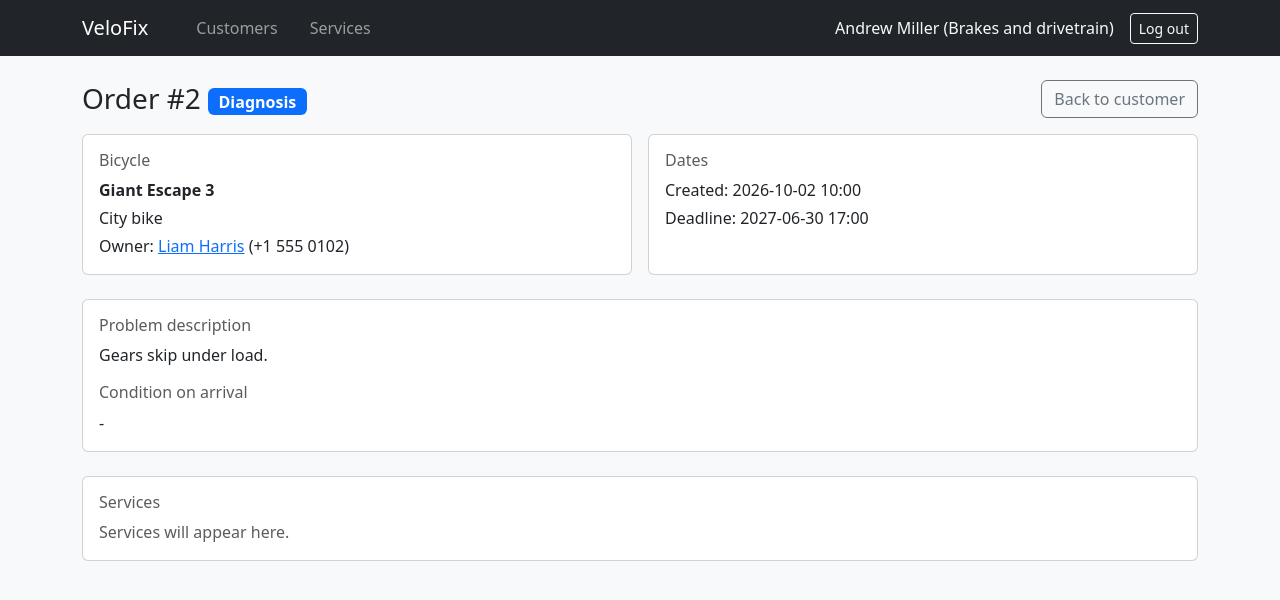
After one commit to sofiia-pohuliailo388/velofix, a Django app: page /orders/2/ in a window 1280 px wide. The commit adds this page. Shown: the top 600 px of the page. Run offline with Django 5.2, Linux system fonts and the light colour scheme; a user stored in the database is signed in; data comes from the database, SQL or seed files in the repository.

Commit message:
add repair order creation from bicycle pag

```diff
--- a/apps/orders/models.py
+++ b/apps/orders/models.py
@@ -3,6 +3,7 @@ from decimal import Decimal
 from django.conf import settings
 from django.db import models
 from django.db.models import DecimalField, F, Q, Sum
+from django.urls import reverse
 from django.utils import timezone
 
 
@@ -109,6 +110,9 @@ class RepairOrder(models.Model):
     @property
     def total(self):
         return self.total_services + self.total_parts
+
+    def get_absolute_url(self):
+        return reverse("order-detail", kwargs={"pk": self.pk})
 
 
 class RepairOrderMechanic(models.Model):
--- /dev/null
+++ b/apps/orders/urls.py
@@ -0,0 +1,11 @@
+from django.urls import path
+
+from .views import (
+    OrderCreate,
+    OrderDetail,
+)
+
+urlpatterns = [
+    path("bicycle/<int:bicycle_pk>/add/", OrderCreate.as_view(), name="order-create"),
+    path("<int:pk>/", OrderDetail.as_view(), name="order-detail"),
+]
--- a/apps/orders/views.py
+++ b/apps/orders/views.py
@@ -1,3 +1,35 @@
-from django.shortcuts import render
+from django.contrib.auth.mixins import LoginRequiredMixin
+from django.contrib.messages.views import SuccessMessageMixin
+from django.shortcuts import get_object_or_404
+from django.views import generic
 
-# Create your views here.
+from apps.customers.models import Bicycle
+
+from .forms import RepairOrderForm
+from .models import RepairOrder
+
+
+class OrderCreate(LoginRequiredMixin, SuccessMessageMixin, generic.CreateView):
+    model = RepairOrder
+    form_class = RepairOrderForm
+    template_name = "orders/order_form.html"
+    success_message = "Repair order created."
+
+    def dispatch(self, request, *args, **kwargs):
+        self.bicycle = get_object_or_404(Bicycle, pk=kwargs["bicycle_pk"])
+        return super().dispatch(request, *args, **kwargs)
+
+    def form_valid(self, form):
+        form.instance.bicycle = self.bicycle
+        return super().form_valid(form)
+
+    def get_context_data(self, **kwargs):
+        context = super().get_context_data(**kwargs)
+        context["bicycle"] = self.bicycle
+        return context
+
+
+class OrderDetail(LoginRequiredMixin, generic.DetailView):
+    queryset = RepairOrder.objects.select_related("bicycle__customer")
+    template_name = "orders/order_detail.html"
+    context_object_name = "order"
--- a/config/urls.py
+++ b/config/urls.py
@@ -8,5 +8,6 @@ urlpatterns = [
     path("logout/", auth_views.LogoutView.as_view(), name="logout"),
     path("", include("apps.dashboard.urls")),
     path("customers/", include("apps.customers.urls")),
-    path("catalog/services/", include("apps.catalog.urls"))
+    path("catalog/services/", include("apps.catalog.urls")),
+    path("orders/", include("apps.orders.urls")),
 ]
--- a/templates/customers/customer_detail.html
+++ b/templates/customers/customer_detail.html
@@ -24,6 +24,7 @@
   <h2 class="h5 m-0">Bicycles</h2>
   <a href="{% url 'bicycle-create' customer.pk %}" class="btn btn-success btn-sm">Add bicycle</a>
 </div>
+
 <div class="table-responsive">
   <table class="table table-hover align-middle bg-white">
     <thead>
@@ -42,7 +43,8 @@
           <td>{{ bicycle.model }}</td>
           <td>{{ bicycle.get_bike_type_display }}</td>
           <td>{{ bicycle.frame_number|default:"-" }}</td>
-          <td class="text-end">
+          <td class="text-end text-nowrap">
+            <a href="{% url 'order-create' bicycle.pk %}" class="btn btn-success btn-sm">New order</a>
             <a href="{% url 'bicycle-update' bicycle.pk %}" class="btn btn-outline-primary btn-sm">Edit</a>
             <a href="{% url 'bicycle-delete' bicycle.pk %}" class="btn btn-outline-danger btn-sm">Delete</a>
           </td>
--- /dev/null
+++ b/templates/orders/order_detail.html
@@ -0,0 +1,57 @@
+{% extends "base.html" %}
+
+{% block title %}Order #{{ order.pk }} - VeloFix{% endblock %}
+
+{% block content %}
+<div class="d-flex justify-content-between align-items-center mb-3">
+  <h1 class="h3 m-0">
+    Order #{{ order.pk }}
+    <span class="badge text-bg-primary fs-6 align-middle">{{ order.get_status_display }}</span>
+    {% if order.is_overdue %}
+      <span class="badge text-bg-danger fs-6 align-middle">Overdue</span>
+    {% endif %}
+  </h1>
+  <a href="{{ order.bicycle.customer.get_absolute_url }}" class="btn btn-outline-secondary">Back to customer</a>
+</div>
+
+<div class="row g-3 mb-4">
+  <div class="col-md-6">
+    <div class="card h-100">
+      <div class="card-body">
+        <h2 class="h6 text-muted">Bicycle</h2>
+        <p class="mb-1"><strong>{{ order.bicycle.brand }} {{ order.bicycle.model }}</strong></p>
+        <p class="mb-1">{{ order.bicycle.get_bike_type_display }}</p>
+        <p class="mb-0">Owner:
+          <a href="{{ order.bicycle.customer.get_absolute_url }}">{{ order.bicycle.customer.full_name }}</a>
+          ({{ order.bicycle.customer.phone }})
+        </p>
+      </div>
+    </div>
+  </div>
+  <div class="col-md-6">
+    <div class="card h-100">
+      <div class="card-body">
+        <h2 class="h6 text-muted">Dates</h2>
+        <p class="mb-1">Created: {{ order.created_at|date:"Y-m-d H:i" }}</p>
+        <p class="mb-0">Deadline: {{ order.deadline|date:"Y-m-d H:i" }}</p>
+      </div>
+    </div>
+  </div>
+</div>
+
+<div class="card mb-4">
+  <div class="card-body">
+    <h2 class="h6 text-muted">Problem description</h2>
+    <p>{{ order.problem_description|linebreaksbr }}</p>
+    <h2 class="h6 text-muted">Condition on arrival</h2>
+    <p class="mb-0">{{ order.condition_notes|default:"-"|linebreaksbr }}</p>
+  </div>
+</div>
+
+<div class="card">
+  <div class="card-body">
+    <h2 class="h6 text-muted">Services</h2>
+    <p class="text-muted mb-0">Services will appear here.</p>
+  </div>
+</div>
+{% endblock %}
```
Also changed, not shown: apps/orders/forms.py (added, +25 -0 lines), templates/orders/order_form.html (added, +40 -0 lines). Lines whose indentation alone changed are shown as unchanged.
